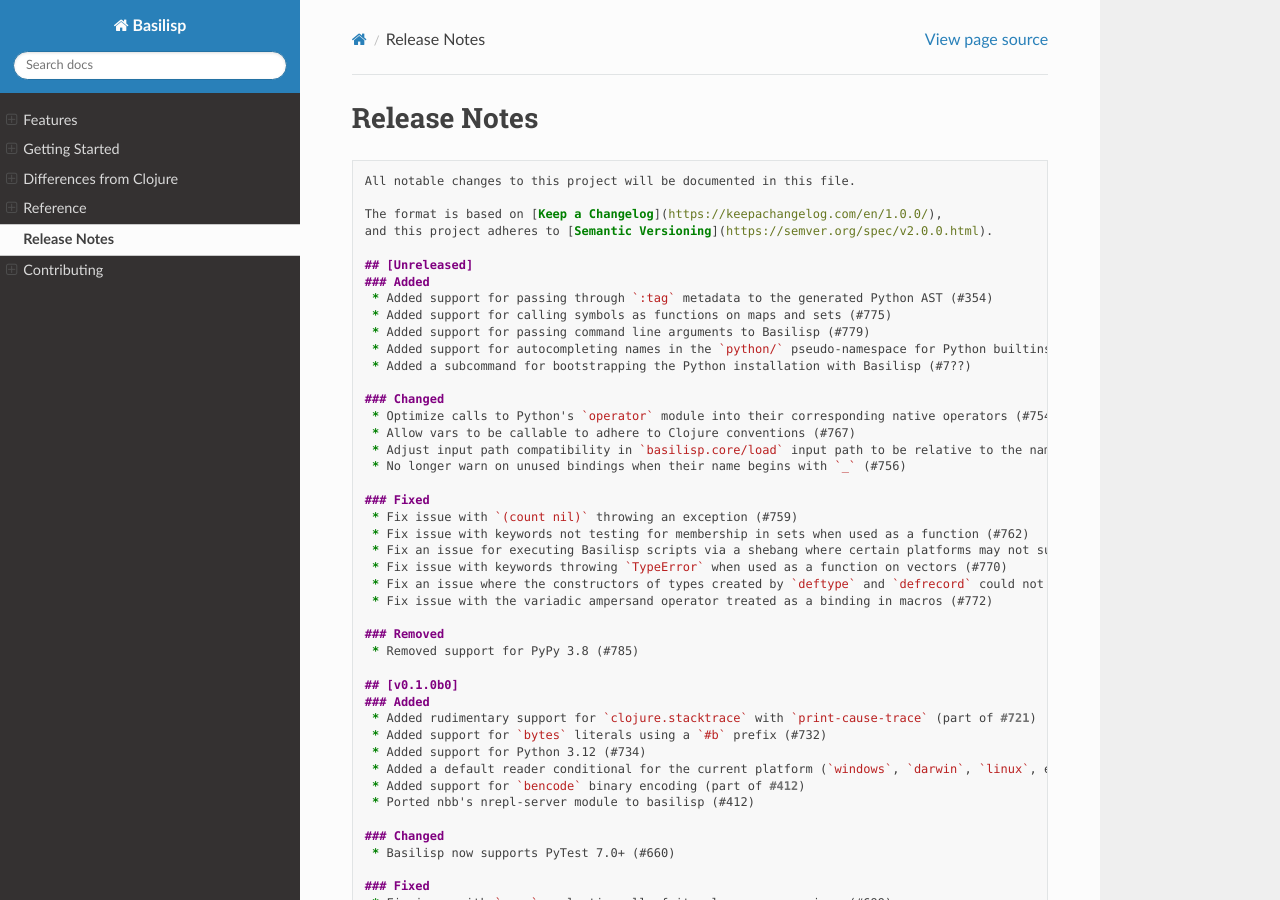
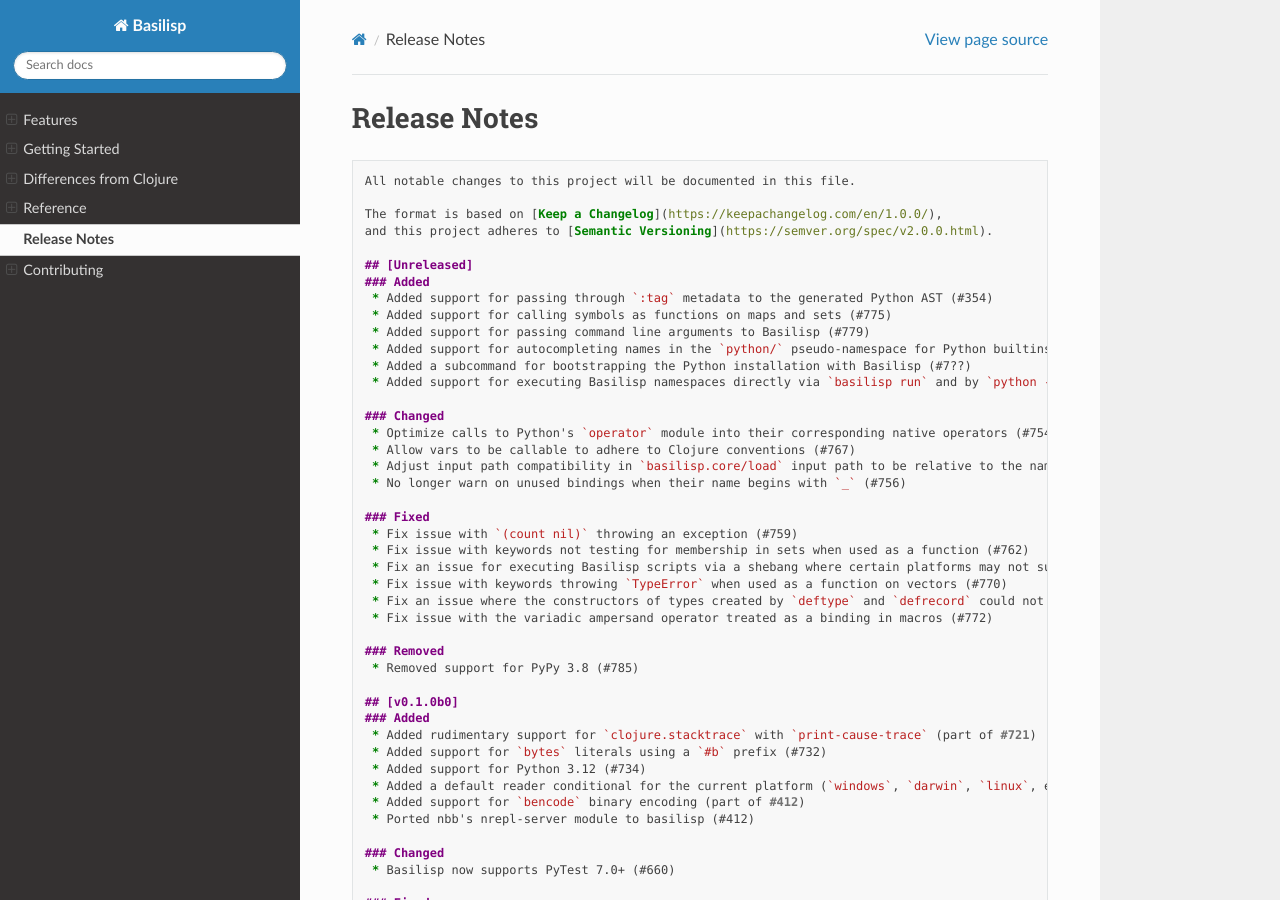
Before and after one commit to basilisp-lang/basilisp, a Sphinx documentation site: the page built from docs/releasenotes.rst, in a window 1280 px wide and 900 px high. Built offline with Sphinx 7.4.7 and the Read the Docs theme 2.0.0, drawn with Linux system fonts in a browser that asks for light colours.

Commit message:
Documentation

```diff
--- a/CHANGELOG.md
+++ b/CHANGELOG.md
@@ -11,6 +11,7 @@
  * Added support for passing command line arguments to Basilisp (#779)
  * Added support for autocompleting names in the `python/` pseudo-namespace for Python builtins at the REPL (#787)
  * Added a subcommand for bootstrapping the Python installation with Basilisp (#7??)
+ * Added support for executing Basilisp namespaces directly via `basilisp run` and by `python -m` (#7??)
 
 ### Changed
  * Optimize calls to Python's `operator` module into their corresponding native operators (#754)
--- a/docs/gettingstarted.rst
+++ b/docs/gettingstarted.rst
@@ -149,6 +149,7 @@
    <module 'basilisp.core' (/home/chris/Projects/basilisp/src/basilisp/core.lpy)>
 
 This method also enables you to directly execute Basilisp scripts as Python modules using ``python -m {namespace}``.
+Basilisp namespaces run as a Python module directly via ``python -m`` are resolved within the context of the current ``sys.path`` of the active Python interpreter.
 
 .. code-block:: bash
 
```
